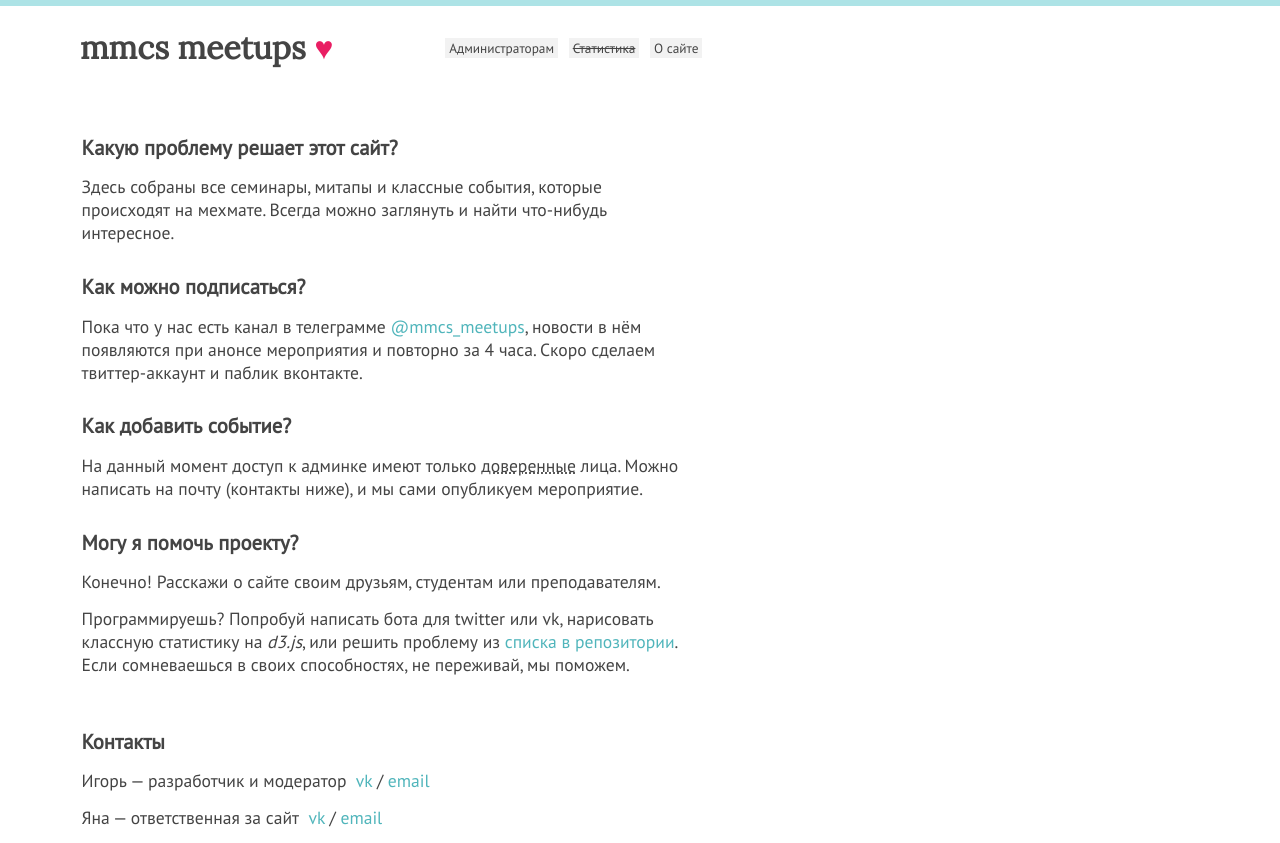
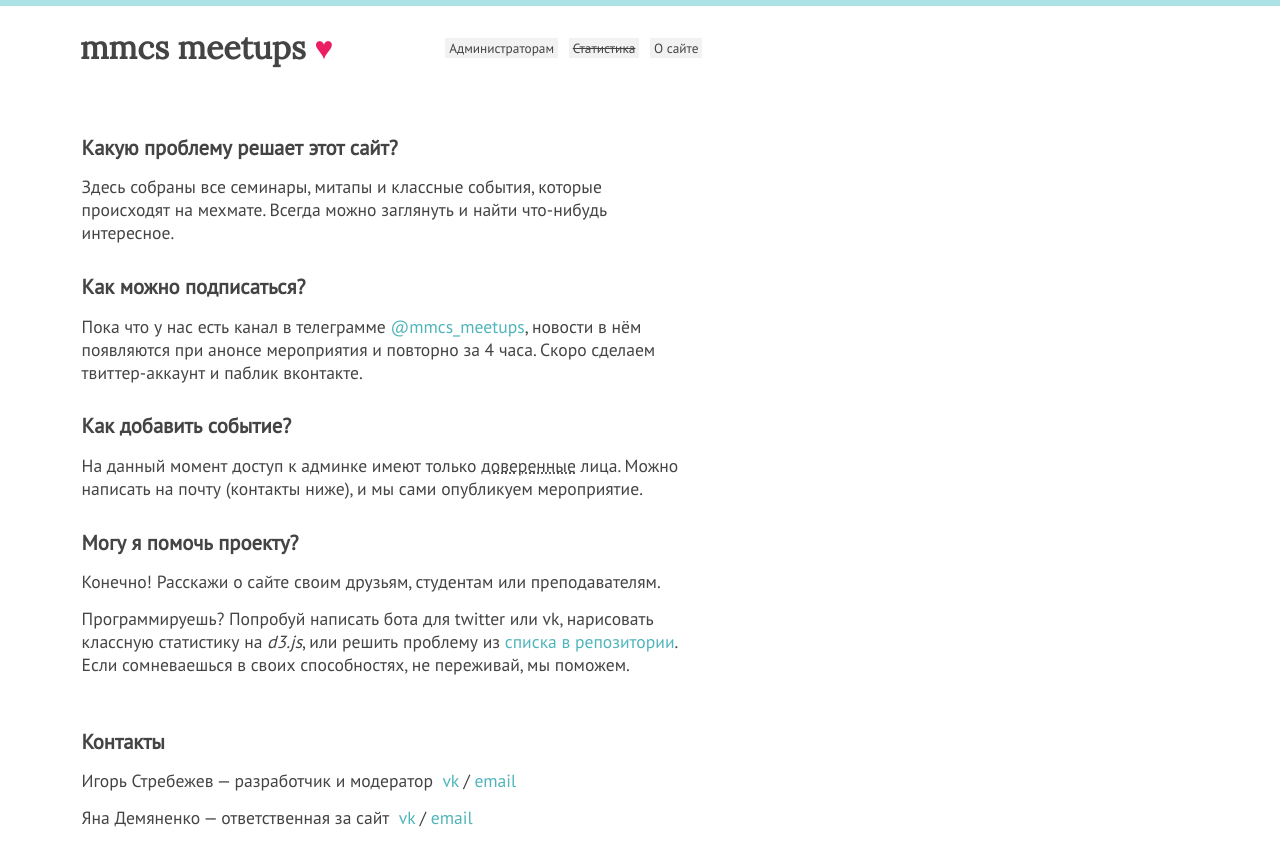
Before and after one commit to xamgore/mmcs-meetups, a Vue app: page /about in a window 1280 px wide. Built offline with nearby package versions, Linux system fonts and the light colour scheme.

Commit message:
Add last names into the contacts

```diff
--- a/src/components/pages/about.vue
+++ b/src/components/pages/about.vue
@@ -54,7 +54,7 @@
       contacts: [
 
         {
-          name: 'Игорь',
+          name: 'Игорь Стребежев',
           about: 'разработчик и модератор',
           vk: 'https://vk.com/strebz',
           email: {
@@ -64,7 +64,7 @@
         },
 
         {
-          name: 'Яна',
+          name: 'Яна Демяненко',
           about: 'ответственная за сайт',
           vk: 'https://vk.com/id297003875',
           email: {
```
